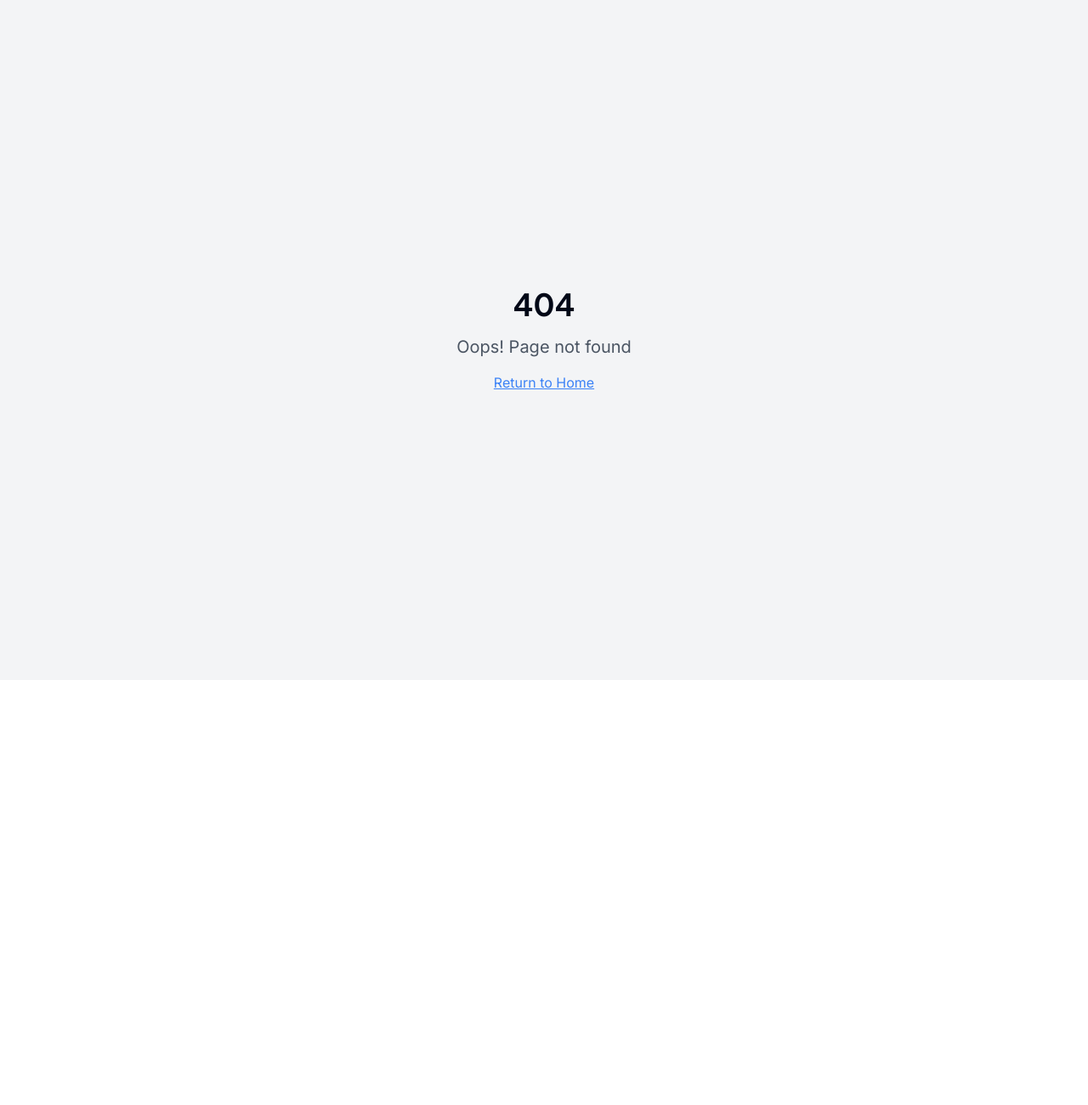
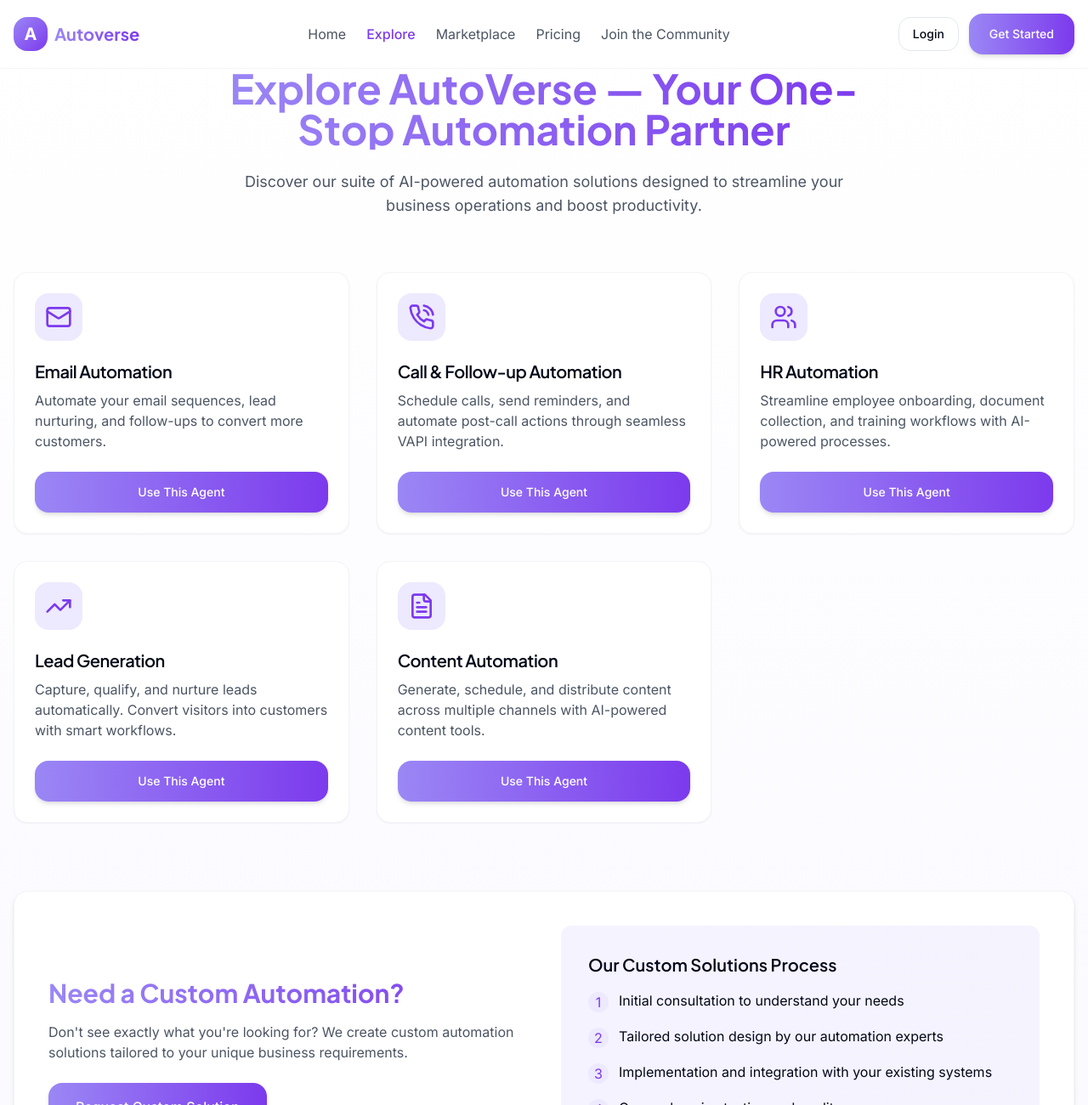
Before and after one commit to aadi-dev07/ai-verse, a React (Vite) app: page /explore in a window 1280 px wide. Before the commit this address had no page. Shown: the top 1300 px of the page at 85% size. Before the commit the page ends 800 px from the top, so only its background shows below. Built offline with nearby package versions, Linux system fonts and the light colour scheme.

Commit message:
feat: Implement Explore AutoVerse page
Adds a new page showcasing automation services with a card-style layout, matching the homepage's design and including a navigation menu with smooth transitions and active state highlighting.

```diff
--- a/package.json
+++ b/package.json
@@ -51,6 +51,7 @@
     "react": "^18.3.1",
     "react-day-picker": "^8.10.1",
     "react-dom": "^18.3.1",
+    "react-helmet": "^6.1.0",
     "react-hook-form": "^7.53.0",
     "react-resizable-panels": "^2.1.3",
     "react-router-dom": "^6.26.2",
--- a/src/App.tsx
+++ b/src/App.tsx
@@ -10,6 +10,7 @@ import NewPrompt from "./pages/NewPrompt";
 import Login from "./pages/Login";
 import Register from "./pages/Register";
 import NotFound from "./pages/NotFound";
+import Explore from "./pages/Explore";
 import { useState } from "react";
 import { AuthProvider } from "./context/AuthContext";
 
@@ -31,6 +32,7 @@ const App = () => {
               <Route path="/dashboard/new-prompt" element={<NewPrompt />} />
               <Route path="/login" element={<Login />} />
               <Route path="/register" element={<Register />} />
+              <Route path="/explore" element={<Explore />} />
               {/* ADD ALL CUSTOM ROUTES ABOVE THE CATCH-ALL "*" ROUTE */}
               <Route path="*" element={<NotFound />} />
             </Routes>
--- a/src/components/landing/Navbar.tsx
+++ b/src/components/landing/Navbar.tsx
@@ -1,9 +1,15 @@
 
 import { Button } from "@/components/ui/button";
 import { GradientButton } from "@/components/ui/gradient-button";
-import { Link } from "react-router-dom";
+import { Link, useLocation } from "react-router-dom";
 
 const Navbar = () => {
+  const location = useLocation();
+
+  const isActive = (path: string) => {
+    return location.pathname === path;
+  };
+
   return (
     <header className="fixed top-0 left-0 right-0 z-50 bg-white/80 backdrop-blur-md border-b border-gray-100">
       <div className="container mx-auto px-4 py-4 flex items-center justify-between">
@@ -17,21 +23,36 @@ const Navbar = () => {
         </div>
 
         <nav className="hidden md:flex items-center gap-6">
-          <a href="/" className="text-gray-600 hover:text-autoverse-600 transition-colors">
+          <Link
+            to="/"
+            className={`transition-colors ${isActive('/') ? 'text-autoverse-600 font-medium' : 'text-gray-600 hover:text-autoverse-600'}`}
+          >
             Home
-          </a>
-          <a href="/explore" className="text-gray-600 hover:text-autoverse-600 transition-colors">
+          </Link>
+          <Link
+            to="/explore"
+            className={`transition-colors ${isActive('/explore') ? 'text-autoverse-600 font-medium' : 'text-gray-600 hover:text-autoverse-600'}`}
+          >
             Explore
-          </a>
-          <a href="/marketplace" className="text-gray-600 hover:text-autoverse-600 transition-colors">
+          </Link>
+          <Link
+            to="/marketplace"
+            className={`transition-colors ${isActive('/marketplace') ? 'text-autoverse-600 font-medium' : 'text-gray-600 hover:text-autoverse-600'}`}
+          >
             Marketplace
-          </a>
-          <a href="#pricing" className="text-gray-600 hover:text-autoverse-600 transition-colors">
+          </Link>
+          <a
+            href="#pricing"
+            className="text-gray-600 hover:text-autoverse-600 transition-colors"
+          >
             Pricing
           </a>
-          <a href="/community" className="text-gray-600 hover:text-autoverse-600 transition-colors">
+          <Link
+            to="/community"
+            className={`transition-colors ${isActive('/community') ? 'text-autoverse-600 font-medium' : 'text-gray-600 hover:text-autoverse-600'}`}
+          >
             Join the Community
-          </a>
+          </Link>
         </nav>
 
         <div className="flex items-center gap-3">
--- /dev/null
+++ b/src/pages/Explore.tsx
@@ -0,0 +1,124 @@
+
+import { Helmet } from "react-helmet";
+import Navbar from "@/components/landing/Navbar";
+import Footer from "@/components/landing/Footer";
+import { Card, CardContent, CardDescription, CardFooter, CardHeader, CardTitle } from "@/components/ui/card";
+import { GradientButton } from "@/components/ui/gradient-button";
+import { Mail, PhoneCall, Users, TrendingUp, FileText } from "lucide-react";
+
+const automationServices = [
+  {
+    icon: <Mail className="h-8 w-8 text-autoverse-600" />,
+    name: "Email Automation",
+    description: "Automate your email sequences, lead nurturing, and follow-ups to convert more customers."
+  },
+  {
+    icon: <PhoneCall className="h-8 w-8 text-autoverse-600" />,
+    name: "Call & Follow-up Automation",
+    description: "Schedule calls, send reminders, and automate post-call actions through seamless VAPI integration."
+  },
+  {
+    icon: <Users className="h-8 w-8 text-autoverse-600" />,
+    name: "HR Automation",
+    description: "Streamline employee onboarding, document collection, and training workflows with AI-powered processes."
+  },
+  {
+    icon: <TrendingUp className="h-8 w-8 text-autoverse-600" />,
+    name: "Lead Generation",
+    description: "Capture, qualify, and nurture leads automatically. Convert visitors into customers with smart workflows."
+  },
+  {
+    icon: <FileText className="h-8 w-8 text-autoverse-600" />,
+    name: "Content Automation",
+    description: "Generate, schedule, and distribute content across multiple channels with AI-powered content tools."
+  }
+];
+
+const Explore = () => {
+  return (
+    <div className="min-h-screen flex flex-col">
+      <Helmet>
+        <title>Explore AutoVerse - Your One-Stop Automation Partner</title>
+      </Helmet>
+      <Navbar />
+      <main className="flex-grow animate-fade-in">
+        <section className="py-20 bg-gradient-to-b from-white to-autoverse-50/50">
+          <div className="container mx-auto px-4">
+            <div className="text-center max-w-3xl mx-auto mb-16">
+              <h1 className="text-4xl md:text-5xl font-heading font-bold mb-6 bg-gradient-to-r from-tech-purple to-autoverse-600 bg-clip-text text-transparent">
+                Explore AutoVerse — Your One-Stop Automation Partner
+              </h1>
+              <p className="text-lg text-gray-600">
+                Discover our suite of AI-powered automation solutions designed to streamline your business operations and boost productivity.
+              </p>
+            </div>
+
+            <div className="grid grid-cols-1 md:grid-cols-2 lg:grid-cols-3 gap-8">
+              {automationServices.map((service, index) => (
+                <Card key={index} className="border border-gray-100 shadow-sm hover:shadow-md transition-all duration-300 card-glow overflow-hidden">
+                  <CardHeader className="pb-2">
+                    <div className="w-14 h-14 rounded-lg bg-autoverse-100 flex items-center justify-center mb-4">
+                      {service.icon}
+                    </div>
+                    <CardTitle className="text-xl font-heading">{service.name}</CardTitle>
+                  </CardHeader>
+                  <CardContent className="pb-6">
+                    <CardDescription className="text-gray-600 text-base">
+                      {service.description}
+                    </CardDescription>
+                  </CardContent>
+                  <CardFooter>
+                    <GradientButton className="w-full">
+                      Use This Agent
+                    </GradientButton>
+                  </CardFooter>
+                </Card>
+              ))}
+            </div>
+
+            <div className="mt-20 bg-white rounded-2xl p-10 border border-gray-100 shadow-md">
+              <div className="grid grid-cols-1 md:grid-cols-2 gap-10 items-center">
+                <div>
+                  <h2 className="text-3xl font-heading font-bold mb-4 text-autoverse-gradient">
+                    Need a Custom Automation?
+                  </h2>
+                  <p className="text-gray-600 mb-6">
+                    Don't see exactly what you're looking for? We create custom automation
+                    solutions tailored to your unique business requirements.
+                  </p>
+                  <GradientButton size="lg">
+                    Request Custom Solution
+                  </GradientButton>
+                </div>
+                <div className="bg-gradient-to-r from-autoverse-50 to-tech-purple/10 rounded-xl p-8">
+                  <h3 className="text-xl font-heading font-semibold mb-4">
+                    Our Custom Solutions Process
+                  </h3>
+                  <ul className="space-y-4">
+                    {[
+                      "Initial consultation to understand your needs",
+                      "Tailored solution design by our automation experts",
+                      "Implementation and integration with your existing systems",
+                      "Comprehensive testing and quality assurance",
+                      "Ongoing support and optimization"
+                    ].map((step, i) => (
+                      <li key={i} className="flex items-start gap-3">
+                        <span className="bg-autoverse-100 text-autoverse-600 rounded-full w-6 h-6 flex items-center justify-center flex-shrink-0 mt-0.5">
+                          {i + 1}
+                        </span>
+                        <span>{step}</span>
+                      </li>
+                    ))}
+                  </ul>
+                </div>
+              </div>
+            </div>
+          </div>
+        </section>
+      </main>
+      <Footer />
+    </div>
+  );
+};
+
+export default Explore;
```
Also changed, not shown: 1 other file (tests, documents, lock files or other folders).
